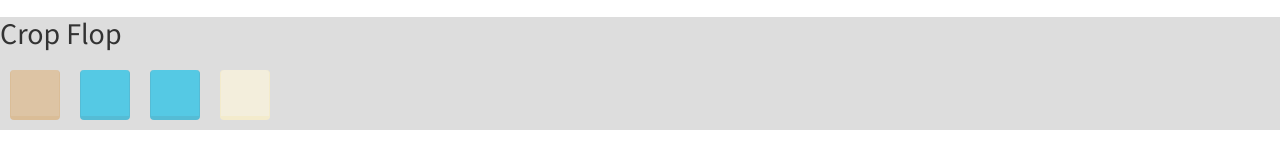
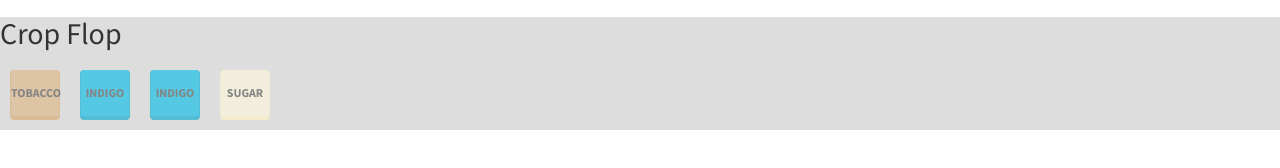
Before and after one commit to AJamesPhillips/rico, a React app: page / in a window 1280 px wide. Shown: the part 586-754 px from the top of the page. Built offline with nearby package versions, Linux system fonts and the light colour scheme.

Commit message:
Add crop name to crop selections

```diff
--- a/src/components/settler/Crop.jsx
+++ b/src/components/settler/Crop.jsx
@@ -13,7 +13,7 @@ const Crop = ({
       onClick={() => onClick(crop, flopIndex)}
       className={crop + ' crop-flop'}
       disabled={disabled}
-    />
+    >{crop}</Button>
   );
 }
 
--- a/src/styles/Crop.scss
+++ b/src/styles/Crop.scss
@@ -5,6 +5,7 @@ $tobacco: #DEB887;
 $coffee: #4E3229;
 
 .crop-flop {
+  padding: 0;
   width: 50px;
   height: 50px;
   margin: 10px;
```
